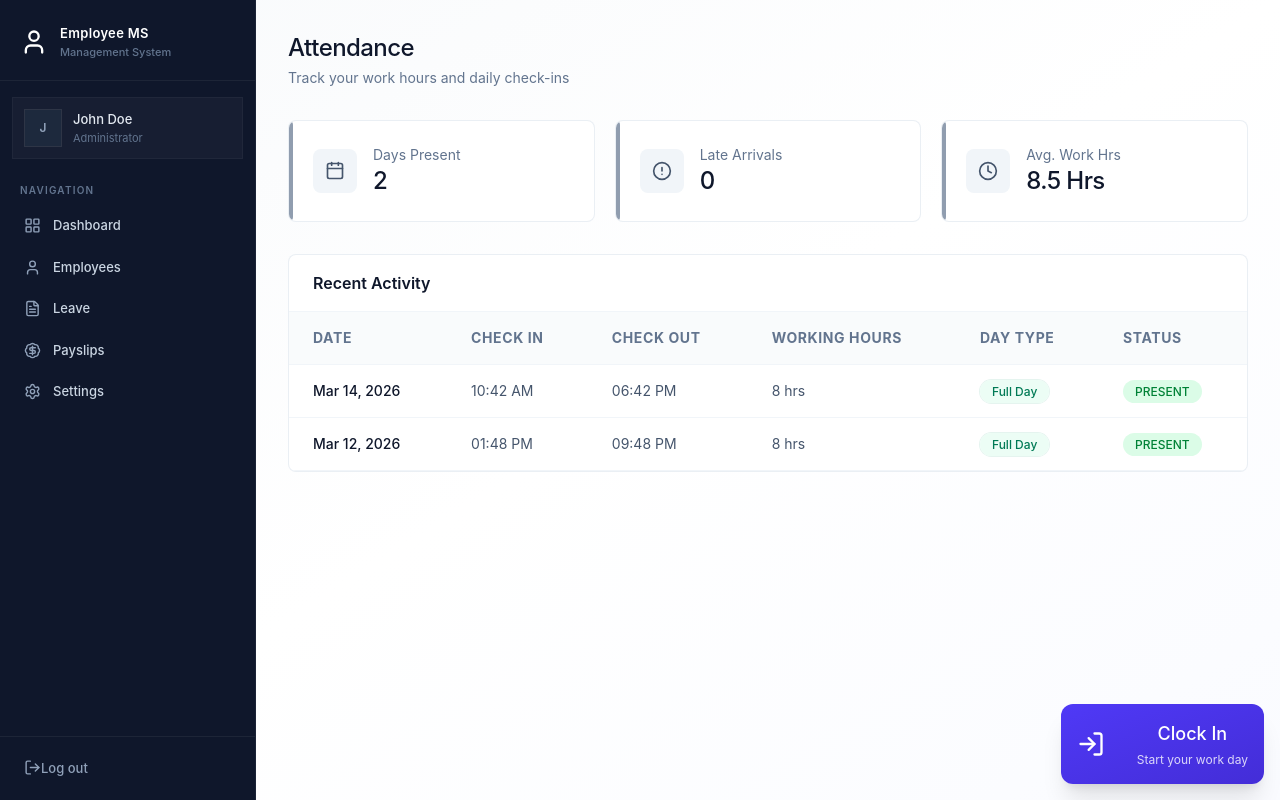
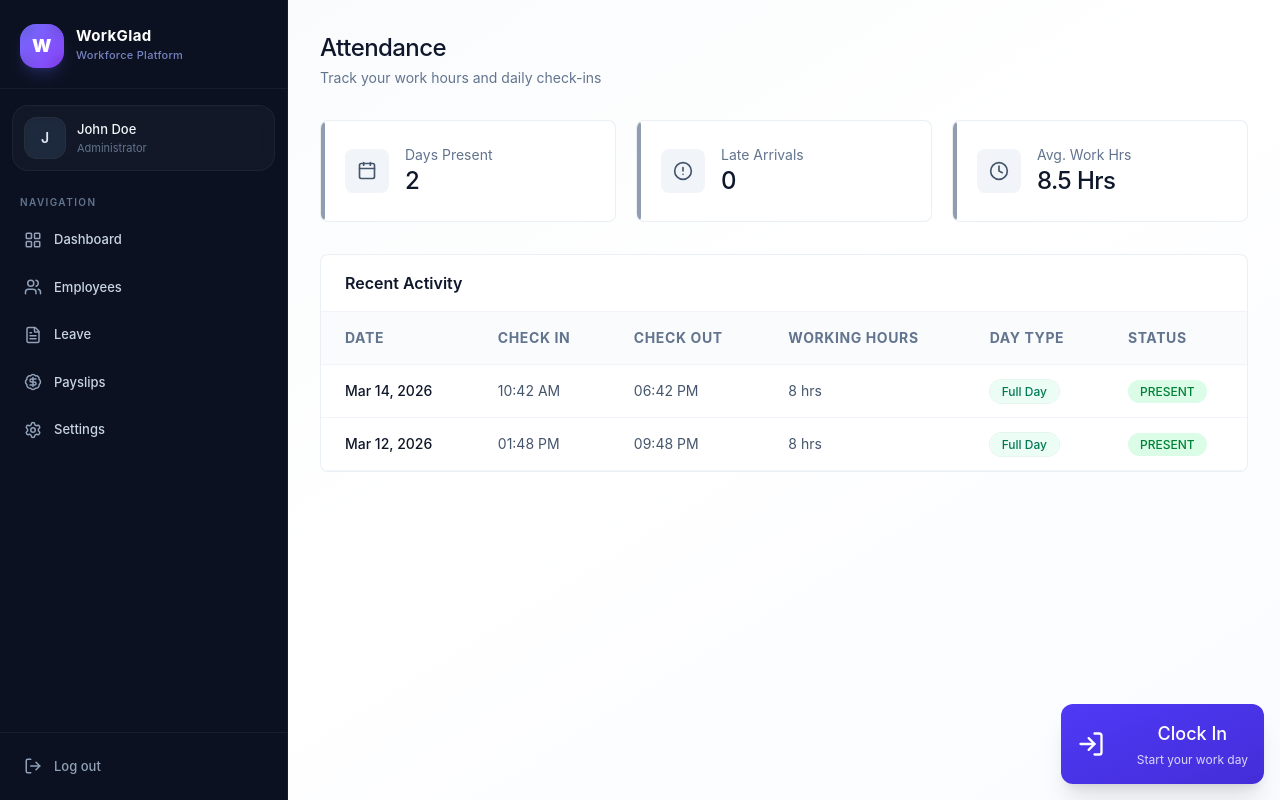
Before and after one commit to vijayrajan222/WorkGlad, a React (Vite) app in the folder client/: page /attendance in a window 1280 px wide. Built offline with nearby package versions, Linux system fonts and the light colour scheme.

Commit message:
Frontend compleated

```diff
--- a/client/src/App.jsx
+++ b/client/src/App.jsx
@@ -28,7 +28,7 @@ const App = () => {
           <Route path="/Payslips" element={<Payslips />} />
           <Route path="/settings" element={<Settings/>} />
         </Route>
-        <Route path="/print/payslips/:id" element={<PrintPaySlip />} />
+        <Route path="/print/payslip/:id" element={<PrintPaySlip />} />
         <Route path="*" element={<Navigate to="/dashboard" replace/>} />
       </Routes >
     </>
--- a/client/src/components/Sidebar.jsx
+++ b/client/src/components/Sidebar.jsx
@@ -1,143 +1,335 @@
-import { BadgeDollarSignIcon, Calendar, CalendarIcon, ChevronRightIcon, FileTextIcon, icons, LayoutGridIcon, LogOutIcon, MenuIcon, SettingsIcon, UserIcon, XIcon } from 'lucide-react'
+import {
+    BadgeDollarSignIcon,
+    CalendarIcon,
+    ChevronRightIcon,
+    FileTextIcon,
+    LayoutGridIcon,
+    LogOutIcon,
+    MenuIcon,
+    SettingsIcon,
+    UsersIcon,
+    XIcon
+} from 'lucide-react'
+
 import React, { useEffect, useState } from 'react'
-import { href, Link, useLocation } from 'react-router-dom'
+
+import {
+    Link,
+    useLocation
+} from 'react-router-dom'
+
 import { dummyProfileData } from '../assets/assets'
 
 const Sidebar = () => {
 
     const { pathname } = useLocation()
+
     const [userName, setUserName] = useState("")
+
     const [mobileOpen, setMobileOpen] = useState(false)
-    const role = "ADMIN" || "EMPLOYEE"
+
+    const role = "ADMIN"
+
+    // Navigation
     const navItems = [
-        { name: "Dashboard", href: "/Dashboard", icon: LayoutGridIcon },
-        role === "ADMIN" ?
-            { name: "Employees", href: "/Employees", icon: UserIcon } :
-            { name: "Attendance", href: "/Attendance", icon: CalendarIcon },
-        { name: "Leave", href: "/Leave", icon: FileTextIcon },
-        { name: "Payslips", href: "/payslips", icon: BadgeDollarSignIcon },
-        { name: "Settings", href: "/Settings", icon: SettingsIcon }
+
+        {
+            name: "Dashboard",
+            href: "/Dashboard",
+            icon: LayoutGridIcon
+        },
+
+        role === "ADMIN"
+            ? {
+                name: "Employees",
+                href: "/Employees",
+                icon: UsersIcon
+            }
+            : {
+                name: "Attendance",
+                href: "/Attendance",
+                icon: CalendarIcon
+            },
+
+        {
+            name: "Leave",
+            href: "/Leave",
+            icon: FileTextIcon
+        },
+
+        {
+            name: "Payslips",
+            href: "/Payslips",
+            icon: BadgeDollarSignIcon
+        },
+
+        {
+            name: "Settings",
+            href: "/Settings",
+            icon: SettingsIcon
+        }
+
     ]
 
+    // Logout
     const handleLogout = () => {
+
         window.location.href = "/login"
+
     }
 
+    // Set Username
     useEffect(() => {
-        setUserName(dummyProfileData.firstName + " " + dummyProfileData.lastName)
+
+        setUserName(
+            `${dummyProfileData.firstName} ${dummyProfileData.lastName}`
+        )
+
     }, [])
 
-    // close mobile sidebar on route change
+    // Close mobile sidebar on route change
     useEffect(() => {
+
         setMobileOpen(false)
+
     }, [pathname])
 
+    // Sidebar Content
     const sidebarContent = (
+
         <>
-            {/*BrandHeader*/}
-            <div className='px-5 pt-6 pb-5 border-b border-white/6'>
+
+            {/* Brand Header */}
+            <div className='px-5 pt-6 pb-5 border-b border-white/5'>
+
                 <div className='flex items-center justify-between'>
+
+                    {/* Brand */}
                     <div className='flex items-center gap-3'>
-                        <UserIcon className='text-white size-7' />
+
+                        {/* Logo */}
+                        <div className='relative w-11 h-11 rounded-2xl bg-gradient-to-br from-indigo-500 to-violet-600 flex items-center justify-center shadow-lg shadow-indigo-500/20 shrink-0 overflow-hidden'>
+
+                            {/* Glow */}
+                            <div className='absolute inset-0 bg-white/10 backdrop-blur-sm' />
+
+                            <span className='relative text-white font-black text-lg tracking-wide'>
+                                W
+                            </span>
+
+                        </div>
+
+                        {/* Text */}
                         <div>
-                            <p className=' font-semibold text-[13px] text-white tracking-wide'>Employee MS</p>
-                            <p className='text-[11px] text-slate-500 font-medium'>Management System</p>
+
+                            <h1 className='text-[15px] font-bold text-white tracking-wide leading-none'>
+
+                                WorkGlad
+
+                            </h1>
+
+                            <p className='mt-1 text-[11px] text-indigo-300/70 font-medium tracking-wide'>
+
+                                Workforce Platform
+
+                            </p>
+
                         </div>
+
                     </div>
-                    {/* Close button on mobile */}
-                    <button onClick={() => setMobileOpen(false)}
-                        className='lg:hidden text-slate-400 hover:text-whitep-1'>
+
+                    {/* Mobile Close */}
+                    <button
+                        onClick={() => setMobileOpen(false)}
+                        className='lg:hidden text-slate-400 hover:text-white transition-colors p-1'
+                    >
+
                         <XIcon size={20} />
+
                     </button>
+
                 </div>
+
             </div>
 
-            {/*User Profile Card*/}
+            {/* User Card */}
             {userName && (
-                <div className='mx-3 mt-4 mb-1 p-3 rounded-1g bg-white/3 border border-white/4'>
+
+                <div className='mx-3 mt-4 mb-1 p-3 rounded-2xl bg-white/[0.03] border border-white/[0.05] backdrop-blur-sm'>
+
                     <div className='flex items-center gap-3'>
-                        <div className='w-9 h-9 rounded-1g bg-slate-800 flex items-center justify-center ring-1 ring-white/10 shrink-0'>
-                            <span className='text-slate-400 text-xs font-semibold'>
+
+                        {/* Avatar */}
+                        <div className='w-10 h-10 rounded-xl bg-slate-800 flex items-center justify-center ring-1 ring-white/10 shrink-0 shadow-inner'>
+
+                            <span className='text-slate-200 text-sm font-semibold'>
+
                                 {userName.charAt(0).toUpperCase()}
+
                             </span>
+
                         </div>
-                        <div>
-                            <p className='text-[13px] font-medium text-slate-200 truncate'>{userName}</p>
-                            <p className='text-[11px] text-slate-500 truncate'>{role === "ADMIN" ? "Administrator" : "Employee"}</p>
+
+                        {/* User Info */}
+                        <div className='min-w-0'>
+
+                            <p className='text-[13px] font-medium text-slate-100 truncate'>
+
+                                {userName}
+
+                            </p>
+
+                            <p className='text-[11px] text-slate-500 truncate'>
+
+                                {role === "ADMIN"
+                                    ? "Administrator"
+                                    : "Employee"}
+
+                            </p>
+
                         </div>
+
                     </div>
+
                 </div>
+
             )}
-            {/*Section label*/}
+
+            {/* Section */}
             <div className='px-5 pt-5 pb-2'>
-                <p className='text-[10px] font-semibold uppercase tracking-[0.12em] text-slate-500'>Navigation</p>
+
+                <p className='text-[10px] font-semibold uppercase tracking-[0.14em] text-slate-500'>
+
+                    Navigation
+
+                </p>
+
             </div>
-            {/*Navigation List*/}
-            <div className='flex-1 px-3 space-y-0.5 overflow-y-auto'>
+
+            {/* Navigation */}
+            <div className='flex-1 px-3 space-y-1 overflow-y-auto'>
+
                 {navItems.map((item) => {
+
                     const isActive = pathname.startsWith(item.href)
+
                     return (
+
                         <Link
                             key={item.name}
                             to={item.href}
-                            className={`group flex items-center gap-3 px-3 py-2.5 rounded-md text-[13px] font-medium transition-all duration-150 relative ${isActive
-                                ? "bg-indigo-500/10 text-indigo-300"
-                                : "text-slate-300 hover:text-white hover:bg-white/5"
-                                }`}>
-                            {/* Fixed: className & -translate-y-1/2 */}
+                            className={`group relative flex items-center gap-3 px-3 py-3 rounded-xl text-[13px] font-medium transition-all duration-200 ${isActive
+                                    ? "bg-indigo-500/10 text-indigo-300 border border-indigo-500/10"
+                                    : "text-slate-300 hover:text-white hover:bg-white/[0.04]"
+                                }`}
+                        >
+
+                            {/* Active Indicator */}
                             {isActive && (
-                                <div className="absolute left-0 top-1/2 -translate-y-1/2 w-[3px] h-5 rounded-r-full bg-indigo-500" />
+
+                                <div className='absolute left-0 top-1/2 -translate-y-1/2 w-[3px] h-6 rounded-r-full bg-indigo-500 shadow-[0_0_10px_rgba(99,102,241,0.7)]' />
+
                             )}
 
-                            {/* Fixed: removed spaces from custom sizes and modifiers */}
+                            {/* Icon */}
                             <item.icon
-                                className={`w-[17px] h-[17px] shrink-0 ${isActive ? "text-indigo-300" : "text-slate-400 group-hover:text-slate-300"
+                                className={`w-[18px] h-[18px] shrink-0 transition-colors ${isActive
+                                        ? "text-indigo-300"
+                                        : "text-slate-400 group-hover:text-slate-200"
                                     }`}
                             />
 
-                            <span className="flex-1">{item.name}</span>
+                            {/* Label */}
+                            <span className='flex-1'>
 
-                            {/* Fixed: removed stray '|' character */}
+                                {item.name}
+
+                            </span>
+
+                            {/* Arrow */}
                             {isActive && (
-                                <ChevronRightIcon className="w-3.5 h-3.5 text-indigo-500/50" />
+
+                                <ChevronRightIcon className='w-4 h-4 text-indigo-400/60' />
+
                             )}
+
                         </Link>
+
                     )
+
                 })}
+
             </div>
-            {/*LogOut*/}
-            <div className="p-3 border-t border-white/6">
-                <button onClick={handleLogout} className='flex items-centergap-3 w-full px-3 py-2.5 rounded-md text-[13px] font-medium text-slate-400 hover: text-rose-400 hover:bg-rose-500/8 transition-all duration-150'>
-                    <LogOutIcon className="w-[17px] h-[17px]" />
-                    <span>Log out</span>
+
+            {/* Footer */}
+            <div className='p-3 border-t border-white/5'>
+
+                <button
+                    onClick={handleLogout}
+                    className='flex items-center gap-3 w-full px-3 py-3 rounded-xl text-[13px] font-medium text-slate-400 hover:text-rose-400 hover:bg-rose-500/10 transition-all duration-200'
+                >
+
+                    <LogOutIcon className='w-[18px] h-[18px]' />
+
+                    <span>
+
+                        Log out
+
+                    </span>
+
                 </button>
+
             </div>
+
         </>
+
     )
 
     return (
+
         <>
-            {/*mobile hamburger button*/}
+
+            {/* Mobile Hamburger */}
             <button
                 onClick={() => setMobileOpen(true)}
-                className='lg:hidden fixed top-4 left-4 z-50 p-2 bg-slate-900 text-white rounded-lg shadow-lg border border-white/10'
+                className='lg:hidden fixed top-4 left-4 z-50 p-2.5 bg-slate-900 text-white rounded-xl shadow-xl border border-white/10'
             >
+
                 <MenuIcon size={20} />
+
             </button>
 
-            {/* Mobile overlay */}
-            {mobileOpen && <div className='lg:hidden fixed inset-0 bg-black/60 backdrop-blur-sm z-40' onClick={() => setMobileOpen(false)} />}
+            {/* Overlay */}
+            {mobileOpen && (
 
-            {/*Sidebar - desktop*/}
-            <aside className='hidden lg:flex flex-col h-full w-64 bg-slate-900 text-white shrink-0 border-r border-white/5'>
+                <div
+                    className='lg:hidden fixed inset-0 bg-black/60 backdrop-blur-sm z-40'
+                    onClick={() => setMobileOpen(false)}
+                />
+
+            )}
+
+            {/* Desktop Sidebar */}
+            <aside className='hidden lg:flex flex-col h-full w-72 bg-[#0B1120] text-white shrink-0 border-r border-white/[0.05]'>
+
                 {sidebarContent}
+
             </aside>
 
-            {/*Sidebar - Mobile*/}
-            <aside className={`lg:hidden fixed inset-y-0 left-0 w-72 bg-slate-900 text-white z-50 flex flex-col transform transition-transform duration-300 ${mobileOpen ? "translate-x-0" : "-translate-x-full"}`}>
+            {/* Mobile Sidebar */}
+            <aside
+                className={`lg:hidden fixed inset-y-0 left-0 w-72 bg-[#0B1120] text-white z-50 flex flex-col transform transition-transform duration-300 ${mobileOpen
+                        ? "translate-x-0"
+                        : "-translate-x-full"
+                    }`}
+            >
+
                 {sidebarContent}
+
             </aside>
+
         </>
+
     )
 }
 
```
Also changed, not shown: client/src/pages/PrintPaySlip.jsx (+239 -3 lines).
